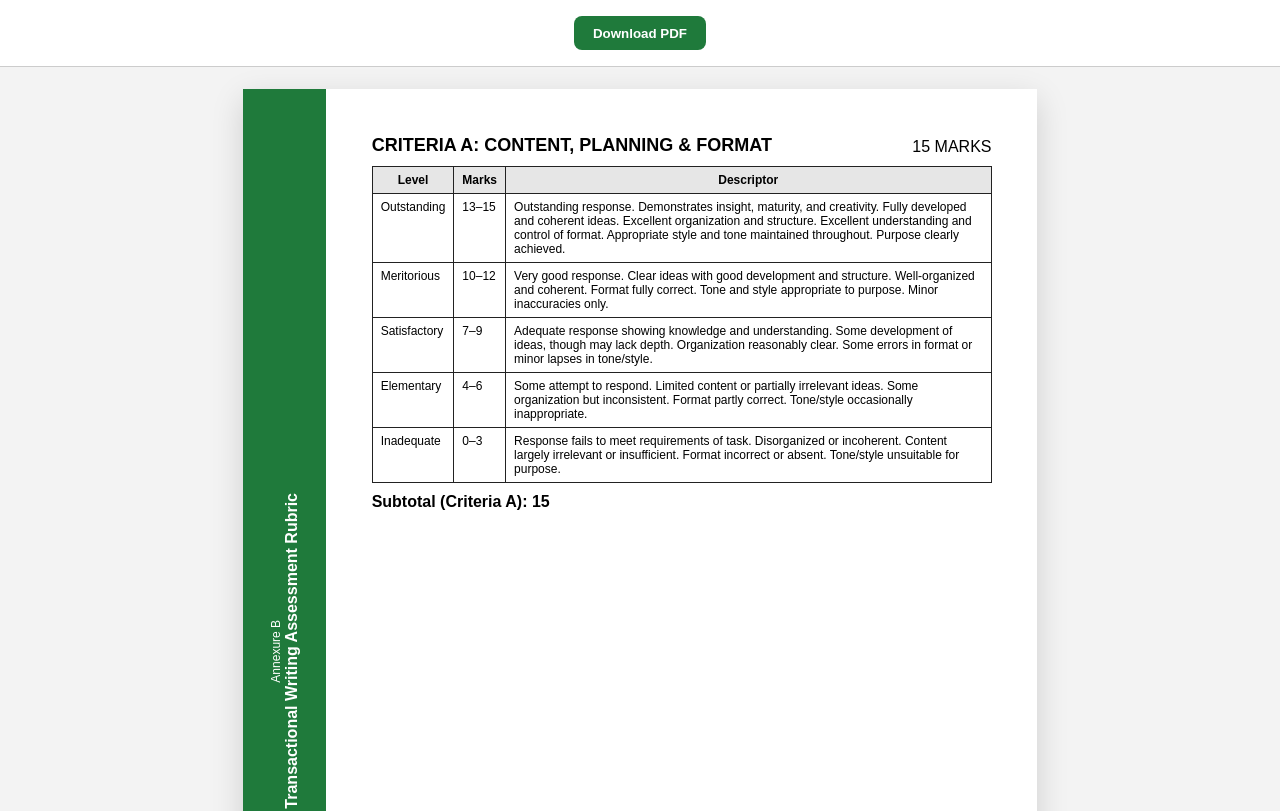
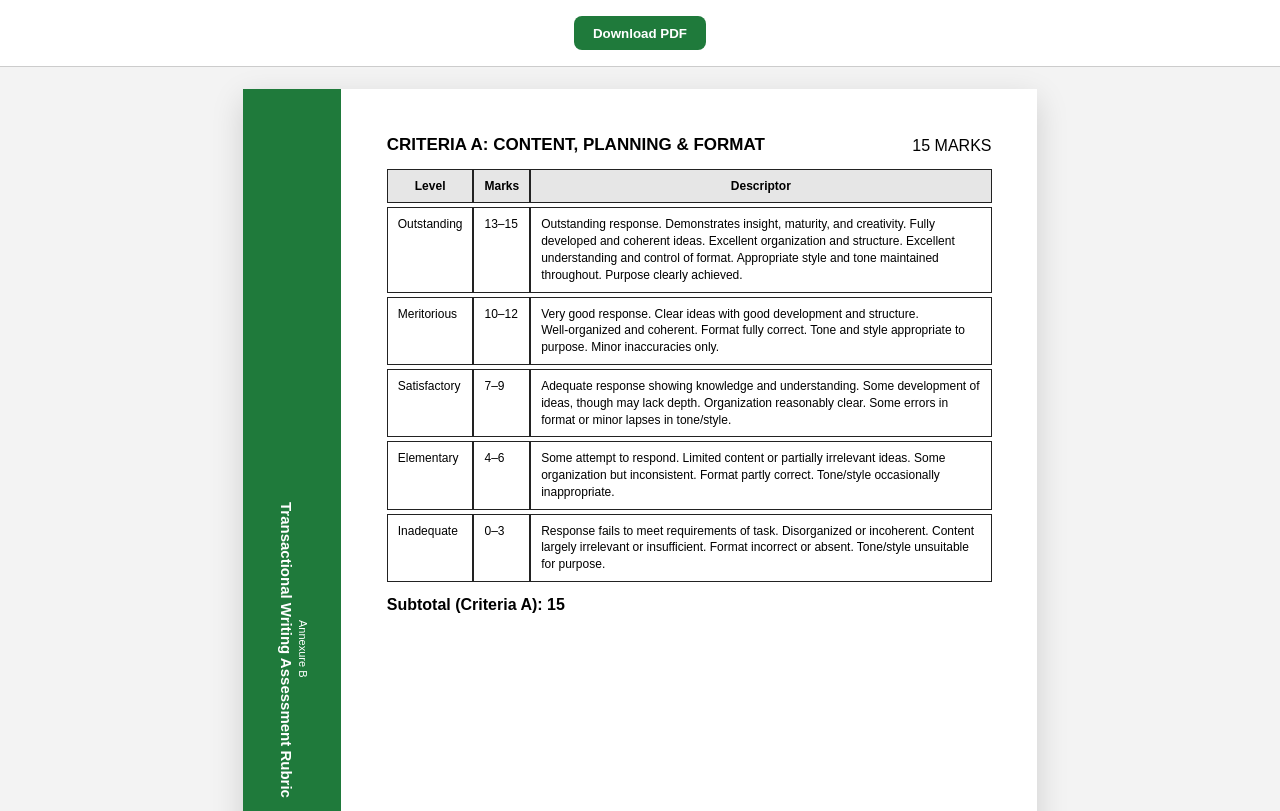
Before and after one commit to fredrock007/rubric-download, a plain HTML site: page index.html in a window 1280 px wide. Shown: the top 811 px of the page. Drawn offline with Linux system fonts and the light colour scheme.

Commit message:
Update index.html

```diff
--- a/index.html
+++ b/index.html
@@ -15,16 +15,16 @@
   .btn{border:none;background:#1f7a3b;color:#fff;font-weight:bold;padding:0.6rem 1.2rem;border-radius:8px;cursor:pointer;}
   .btn:hover{opacity:0.9;}
   .spread{display:flex;flex-wrap:wrap;justify-content:center;gap:18px;padding:22px;}
-  .page{display:grid;grid-template-columns:22mm 1fr;width:210mm;min-height:297mm;background:#fff;box-shadow:0 10px 30px rgba(0,0,0,0.15);}
-  .sidebar{background:var(--green);color:#fff;display:flex;align-items:center;justify-content:center;}
-  .sidebar-inner{writing-mode:vertical-rl;transform:rotate(180deg);text-align:center;}
-  .sidebar h1{font-size:16px;margin:0;font-weight:800;}
-  .sidebar .annex{font-size:12px;}
+  .page{display:grid;grid-template-columns:26mm 1fr;width:210mm;min-height:297mm;background:#fff;box-shadow:0 10px 30px rgba(0,0,0,0.15);}
+  .sidebar{background:var(--green);color:#fff;display:flex;align-items:center;justify-content:center;writing-mode:vertical-rl;}
+  .sidebar-inner{text-align:center;transform:none;}
+  .sidebar h1{font-size:15px;line-height:1.4;margin:0;font-weight:800;}
+  .sidebar .annex{font-size:11px;margin-bottom:4px;}
   .content{padding:12mm;}
   .heading{display:flex;justify-content:space-between;align-items:flex-end;margin-bottom:10px;}
-  .heading h2{font-size:18px;margin:0;}
-  table{width:100%;border-collapse:collapse;font-size:12px;}
-  th,td{border:1px solid var(--grid);padding:6px 8px;vertical-align:top;}
+  .heading h2{font-size:17px;margin:0;}
+  table{width:100%;border-collapse:separate;border-spacing:0 4px;font-size:12px;line-height:1.4;}
+  th,td{border:1px solid var(--grid);padding:8px 10px;vertical-align:top;word-wrap:break-word;}
   th{background:var(--header);}
   .footer-total{margin-top:10px;font-weight:bold;}
   @page{size:A4;margin:10mm;}
@@ -60,7 +60,7 @@
       <table>
         <thead><tr><th>Level</th><th>Marks</th><th>Descriptor</th></tr></thead>
         <tbody>
-          <tr><td>Outstanding</td><td>9–10</td><td>Excellent tone, register, style, and vocabulary. Language highly appropriate for purpose and audience. Virtually error‑free. Excellent sentence construction. Correct spelling and punctuation.</td></tr>
+          <tr><td>Outstanding</td><td>9–10</td><td>Excellent tone, register, style, and vocabulary. Language highly appropriate for purpose and audience. Virtually error-free. Excellent sentence construction. Correct spelling and punctuation.</td></tr>
           <tr><td>Meritorious</td><td>7–8</td><td>Good tone, style, and vocabulary. Language appropriate for purpose and audience. Few minor errors. Fluent and coherent. Good command of grammar and punctuation.</td></tr>
           <tr><td>Satisfactory</td><td>5–6</td><td>Adequate tone and style, though inconsistent. Reasonable vocabulary and sentence construction. Some grammatical errors but meaning clear. Moderate fluency.</td></tr>
           <tr><td>Elementary</td><td>3–4</td><td>Limited vocabulary. Tone and register often inappropriate. Frequent grammatical and spelling errors. Errors sometimes obscure meaning.</td></tr>
@@ -79,7 +79,7 @@
       margin: 0,
       filename: 'Transactional_Writing_Assessment_Rubric.pdf',
       image: { type: 'jpeg', quality: 0.98 },
-      html2canvas: { scale: 2 },
+      html2canvas: { scale: 2, useCORS: true, scrollX: 0, scrollY: 0 },
       jsPDF: { unit: 'mm', format: 'a4', orientation: 'portrait' }
     };
     html2pdf().set(opt).from(element).save();
```
